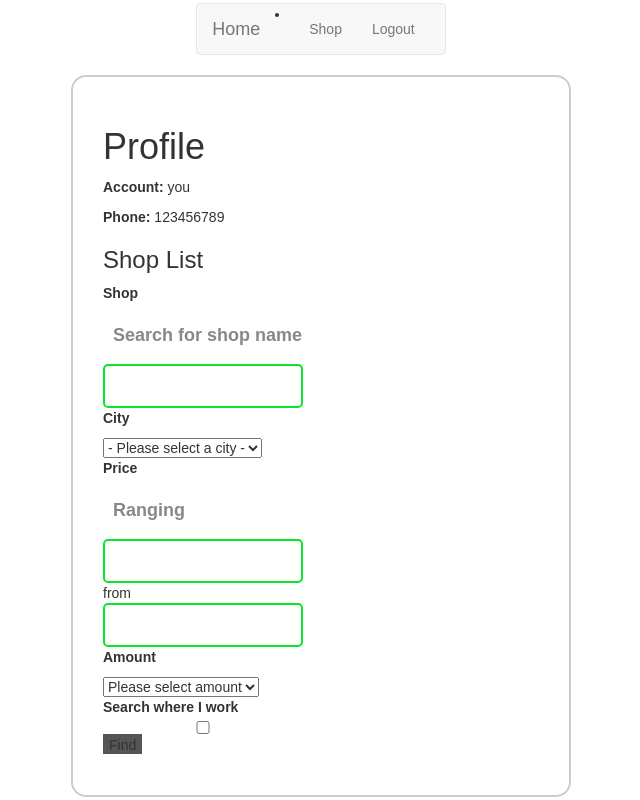
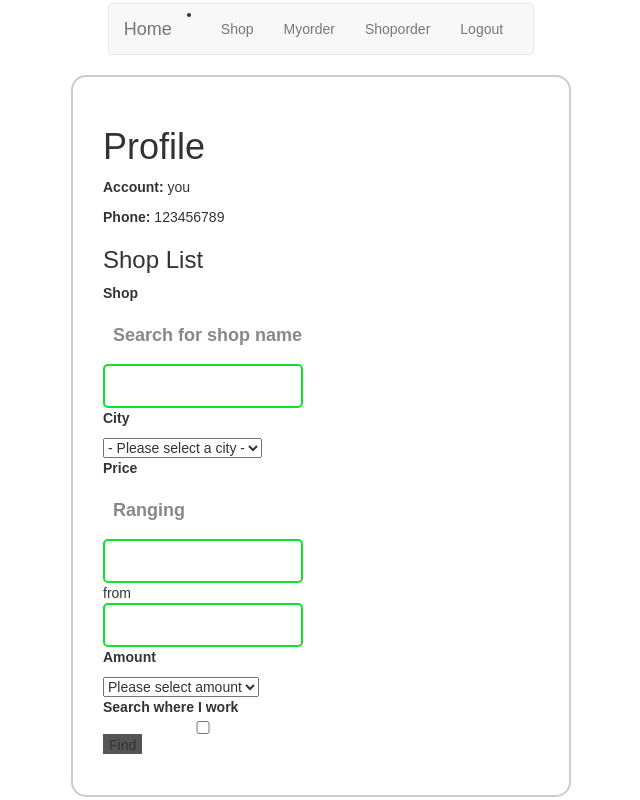
Before and after one commit to Yz-Hu4Ng/Database_Hw2, a PHP site: page /home.php in a window 1280 px wide. Shown: the whole page, without its empty margins (319-959 px from the left). Run offline with PHP 8.4, Linux system fonts and the light colour scheme; a user stored in the database is signed in.

Commit message:
add new files

```diff
--- a/home.php
+++ b/home.php
@@ -23,8 +23,11 @@ if (isset($_SESSION['user_id']) && isset($_SESSION['user_name'])) {
       <li><a class="navbar-brand" href=#>Home</a></li>
     </div>
     <ul class="nav navbar-nav">
-      <li><a href="shop.php">Shop</a></li>
+    <li><a href="shop.php">Shop</a></li>
+      <li><a href="myorder.php">Myorder</a></li>
+      <li><a href="shoporder.php">Shoporder</a></li>
       <li><a href="logout.php">Logout</a></li>
+
     </ul>
   </div>
 </nav>
--- a/shop.php
+++ b/shop.php
@@ -42,6 +42,8 @@ if (isset($_SESSION['is_owner']) && $_SESSION['is_owner'] == true) {
     </div>
     <ul class="nav navbar-nav">
       <li><a href="shop.php">Shop</a></li>
+      <li><a href="myorder.php">Myorder</a></li>
+      <li><a href="shoporder.php">Shoporder</a></li>
       <li><a href="logout.php">Logout</a></li>
     </ul>
   </div>
@@ -223,6 +225,8 @@ if (!isset($_SESSION['is_owner']) || $_SESSION['is_owner'] == false) {
     <ul class="nav navbar-nav">
       <li><a href="shop.php">Shop</a></li>
       <li><a href="logout.php">Logout</a></li>
+            <li><a href="myorder.php">Myorder</a></li>
+      <li><a href="shoporder.php">Shoporder</a></li>
     </ul>
   </div>
 </nav>
```
Also changed, not shown: myorder.php (added), shoporder.php (added).
